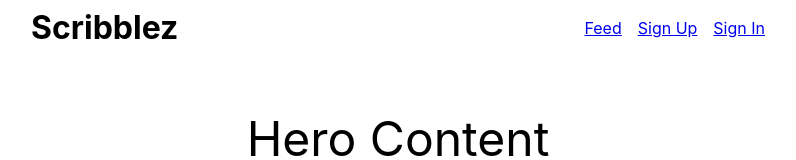
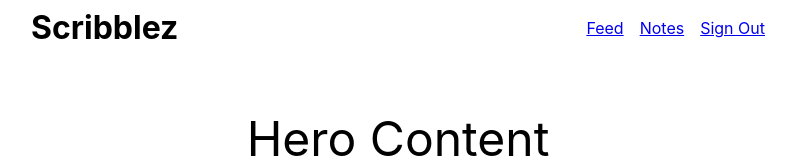
Before and after one commit to thebinarypenguin/scribblez-client, a React (Create React App) app: page / in a window 1280 px wide. Shown: the top 160 px of the page, without its empty margins (242-1038 px from the left). Built offline with nearby package versions, Linux system fonts and the light colour scheme; no server answers; sample sign-in values are in the browser's storage.

Commit message:
stop using context.user, get info from token

```diff
--- a/src/components/App/App.js
+++ b/src/components/App/App.js
@@ -1,6 +1,5 @@
 import React from 'react';
 import { BrowserRouter, Route} from "react-router-dom";
-import jwtDecode from 'jwt-decode';
 import UserContext from '../../contexts/UserContext';
 import Home from '../Home/Home';
 import SignIn from '../SignIn/SignIn';
@@ -9,27 +8,14 @@ import SignOut from '../SignOut/SignOut';
 import Feed from '../Feed/Feed'
 import Notes from '../Notes/Notes';
 import AuthService from '../../services/AuthService';
+import Utils from '../../services/Utils';
 
 import './App.css';
-import UserService from '../../services/UserService';
-
-const safeJwtDecode = function (jwt) {
-
-  try {
-    return jwtDecode(jwt);
-  } catch (err) {
-    return undefined;
-  }
-};
 
 class App extends React.Component {
 
   constructor(props) {
     super(props);
-
-    this.state = {
-      user : null, // don't think i need this, maybe replace with a contextValue object
-    };
 
     this.maintainAuthTimeout = null;
 
@@ -43,7 +29,7 @@ class App extends React.Component {
 
     if (previouslyExistingToken) {
 
-      const payload = safeJwtDecode(previouslyExistingToken);
+      const payload = Utils.parseToken(previouslyExistingToken);
 
       if (payload.exp) {
 
@@ -73,16 +59,7 @@ class App extends React.Component {
     // Persist token
     window.localStorage.setItem('token', token);
 
-    const payload = safeJwtDecode(token);
-
-    UserService
-      .getUserByUsername(payload.username)
-      .then((user) => {
-
-        // Save user data, prob too much data
-        this.setState({ user });
-      })
-      .then(() => {
+    const payload = Utils.parseToken(token);
 
     // If token has a expiration time
     if (payload.exp) {
@@ -111,10 +88,6 @@ class App extends React.Component {
 
       }, refreshTime);
     }
-      })
-      .catch((err) => {
-        console.log(err);
-      });
   }
 
   destroyAuth() {
@@ -123,22 +96,13 @@ class App extends React.Component {
 
     window.localStorage.removeItem('token');
 
-    this.setState({ user: null });
-
     console.log('Destroy Token');
   }
 
   render() {
 
-    // TODO move into state to prevent unnecessary renders
-    const contextValue = {};
-
-    contextValue.user   = this.state.user;
-    contextValue.logIn  = this.maintainAuth;
-    contextValue.logOut = this.destroyAuth;
-
     return (
-      <UserContext.Provider value={contextValue} >
+      <UserContext.Provider value={{ logIn: this.maintainAuth, logOut: this.destroyAuth }} >
         <BrowserRouter>
           <Route exact path='/' component={Home} />
           <Route path='/sign-up' component={SignUp} />
--- a/src/components/Feed/Feed.js
+++ b/src/components/Feed/Feed.js
@@ -2,6 +2,7 @@ import React from 'react';
 import UserContext from '../../contexts/UserContext';
 import TopBar from '../TopBar/TopBar';
 import FeedList from '../FeedList/FeedList';
+import Utils from '../../services/Utils';
 
 import './Feed.css';
 
@@ -21,7 +22,7 @@ class Feed extends React.Component {
 
     let links = [];
 
-    if (this.context.user) {
+    if (Utils.isTokenActive(window.localStorage.getItem('token'))) {
 
       links = [
         { name: 'Feed',     target: '/feed'     },
--- a/src/components/Home/Home.js
+++ b/src/components/Home/Home.js
@@ -1,6 +1,7 @@
 import React from 'react';
 import UserContext from '../../contexts/UserContext';
 import TopBar from '../TopBar/TopBar';
+import Utils from '../../services/Utils';
 
 import './Home.css';
 
@@ -18,7 +19,7 @@ class Home extends React.Component {
 
     let links = [];
 
-    if (this.context.user) {
+    if (Utils.isTokenActive(window.localStorage.getItem('token'))) {
 
       links = [
         { name: 'Feed',     target: '/feed'     },
--- a/src/components/Notes/Notes.js
+++ b/src/components/Notes/Notes.js
@@ -4,6 +4,7 @@ import TopBar from '../TopBar/TopBar';
 import CreateNoteForm from '../CreateNoteForm/CreateNoteForm';
 import NoteList from '../NoteList/NoteList';
 import NotesService from '../../services/NotesService';
+import Utils from '../../services/Utils';
 
 import './Notes.css';
 
@@ -30,7 +31,7 @@ class Notes extends React.Component {
 
     let links = [];
 
-    if (this.context.user) {
+    if (Utils.isTokenActive(window.localStorage.getItem('token'))) {
 
       links = [
         { name: 'Feed',     target: '/feed'     },
@@ -52,7 +53,7 @@ class Notes extends React.Component {
 
   componentDidMount() {
 
-    if (!this.context.user) {
+    if (!Utils.isTokenActive(window.localStorage.getItem('token'))) {
       return this.props.history.push('/sign-in');
     }
 
--- /dev/null
+++ b/src/services/Utils.js
@@ -0,0 +1,27 @@
+import jwtDecode from 'jwt-decode';
+
+
+const parseToken = function (jwt) {
+
+  try {
+    return jwtDecode(jwt);
+  } catch (err) {
+    return undefined;
+  }
+};
+
+const isTokenActive = function (jwt) {
+
+  const payload = parseToken(jwt);
+
+  if (payload && payload.exp && (payload.exp * 1000) > Date.now()) {
+    return true;
+  }
+
+  return false;
+}
+
+export default {
+  parseToken,
+  isTokenActive,
+};
```
Lines whose indentation alone changed are shown as unchanged.
